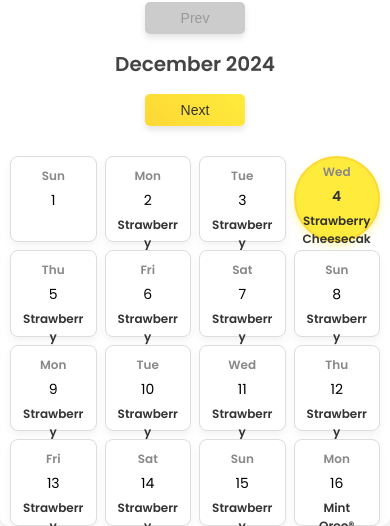
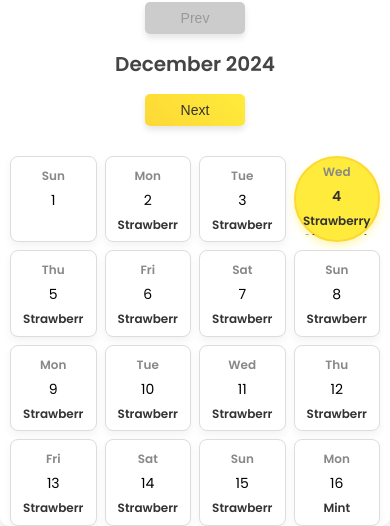
Before and after one commit to spm725/Flavor-Calendar, a plain HTML site: page index.html in a window 390 px wide. Shown: the part 318-844 px from the top of the page. Drawn offline with Linux system fonts and the light colour scheme.

Commit message:
Update styles.css

```diff
--- a/styles.css
+++ b/styles.css
@@ -176,6 +176,8 @@ button:disabled {
     overflow-wrap: break-word; /* Allow text to wrap and prevent overflow */
     word-break: break-word; /* Break long words if necessary */
     white-space: normal; /* Allow text to wrap within the container */
+    font-size: clamp(10px, 2vw, 12px); /* Dynamic font size based on viewport */
+    overflow: hidden; /* Prevent overflow */
 }
 
 /* Mobile Responsiveness */
```
